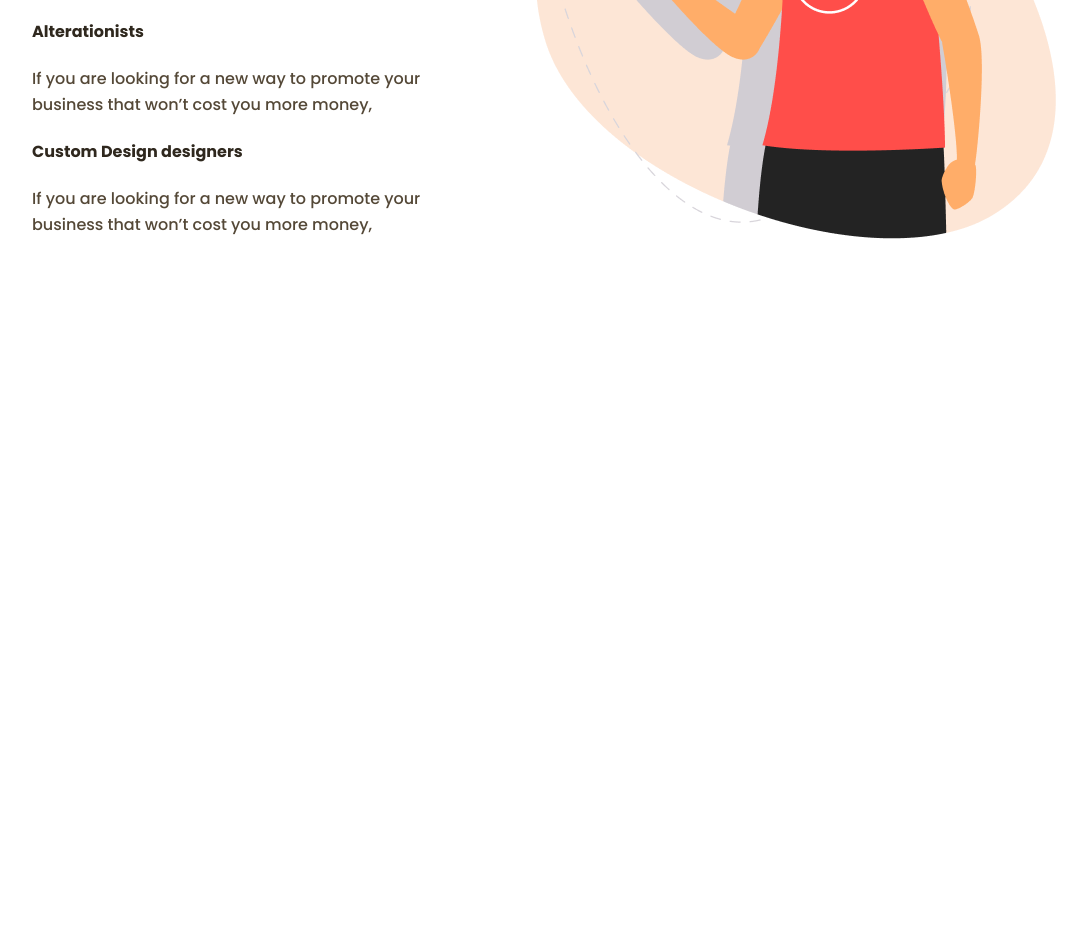
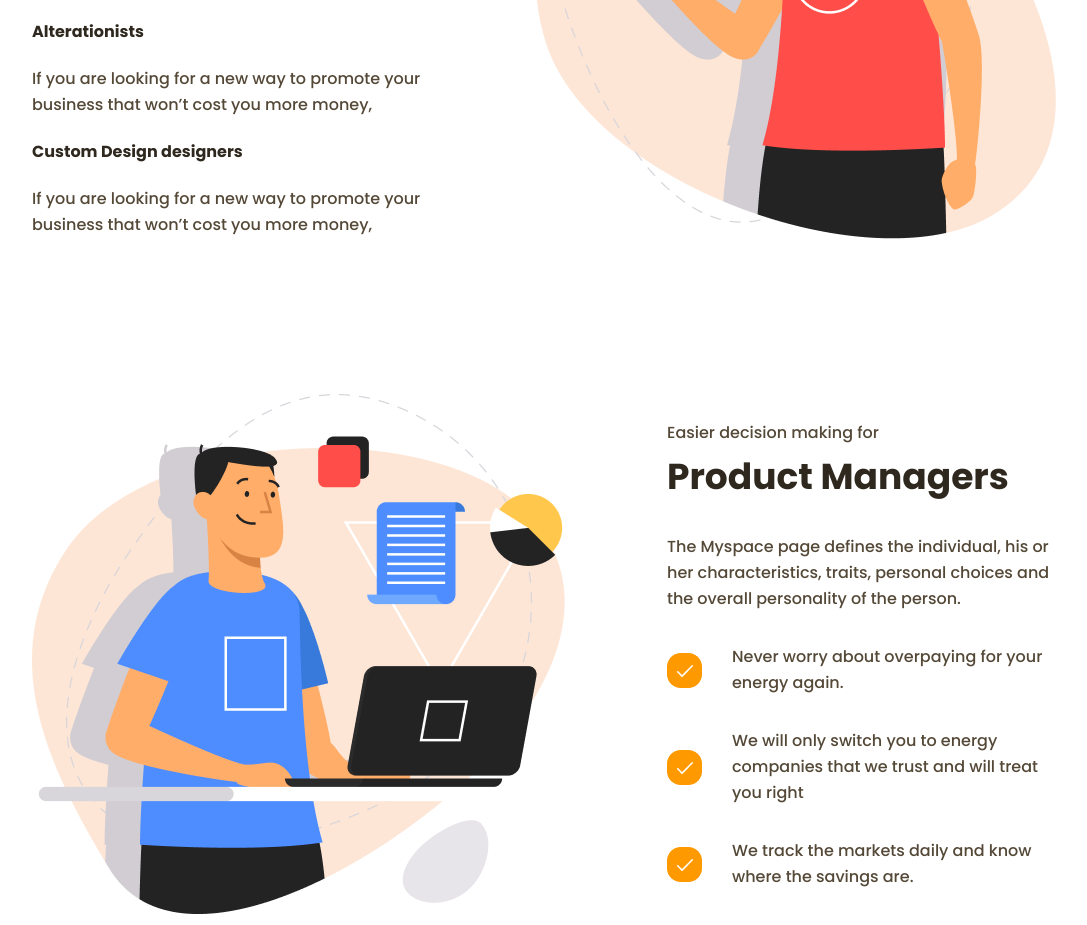
Before and after one commit to jbwizard/productly, a plain HTML site: page index.html in a window 1280 px wide. Shown: the part 1827-2752 px from the top of the page, without its empty margins (96-1183 px from the left). Before the commit the page ends 2091 px from the top, so only its background shows below. Drawn offline with Linux system fonts and the light colour scheme.

Commit message:
add section four

```diff
--- a/index.html
+++ b/index.html
@@ -27,6 +27,7 @@
                 <a href="#"><button class="sign-up">Sign Up</button></a>
         </div>
     </header>
+    <main>
         <section class="section__one">
             <div class="section__one-info">
                 <h1>The Design Thinking superpowers</h1>
@@ -76,7 +77,7 @@
         </section>
         <section class="section__three">
             <div class="section__three-info">
-                <p class="txt effortless">Effortless Validation for</p>
+                <p class="txt subtitle">Effortless Validation for</p>
                 <h2 class="section__three-title">Design Professionals</h2>
                 <p class="txt">The Myspace page defines the individual,
                     his or her characteristics, traits, personal choices
@@ -99,7 +100,30 @@
             </div>
             <img class="image-two" src="../images/Image2.png" alt="Design Professionals">
         </section>
-
-
+        <section class="section__four">
+            <div class="section__four-info">
+                <p class="txt subtitle">Easier decision making for</p>
+                <h2 class="section__four-title">Product Managers</h2>
+                <p class="txt">The Myspace page defines the individual, his or her characteristics,
+                                traits, personal choices and the overall personality of the person. </p>
+                <div>
+                    <div class="section__four-checklist">
+                        <img src="../images/Group 13.png" alt="checklist">
+                        <p class="txt">Never worry about overpaying for your energy again.</p>
+                    </div>
+                    <div class="section__four-checklist">
+                        <img src="../images/Group 13.png" alt="checklist">
+                        <p class="txt">We will only switch you to energy companies that we trust and will
+                        treat you right</p>
+                    </div>
+                    <div class="section__four-checklist">
+                        <img src="../images/Group 13.png" alt="checklist">
+                        <p class="txt">We track the markets daily and know where the savings are.</p>
+                    </div>
+                </div>
+            </div>
+            <img src="../images/Image3.png" alt="Product Managers">
+        </section>
+    </main>
 </body>
 </html>
--- a/styles/index.css
+++ b/styles/index.css
@@ -293,6 +293,41 @@ h4{
     margin-top: 40px;
 }
 
-.effortless{
+.subtitle{
     margin-bottom: -25px;
 }
+
+/*SECTION FOUR*/
+
+.section__four{
+    margin: auto;
+    margin-top: 120px;
+    width: 80%;
+    padding: 10px;
+    display: flex;
+    flex-direction: row-reverse;
+    gap: 100px;
+    align-items: center;
+    justify-content: space-between;
+
+}
+
+.section__four-info{
+    width: 486px;
+}
+
+.section__four-checklist{
+    display: flex;
+    align-items: center;
+    gap: 30px;
+}
+
+.section__four-title{
+    font-family: 'Poppins';
+    font-style: normal;
+    font-weight: 700;
+    font-size: 36px;
+    line-height: 54px;
+    /* identical to box height */
+    color: #2F281E;
+}
```
Also changed, not shown: images/Group 13.png (added).
